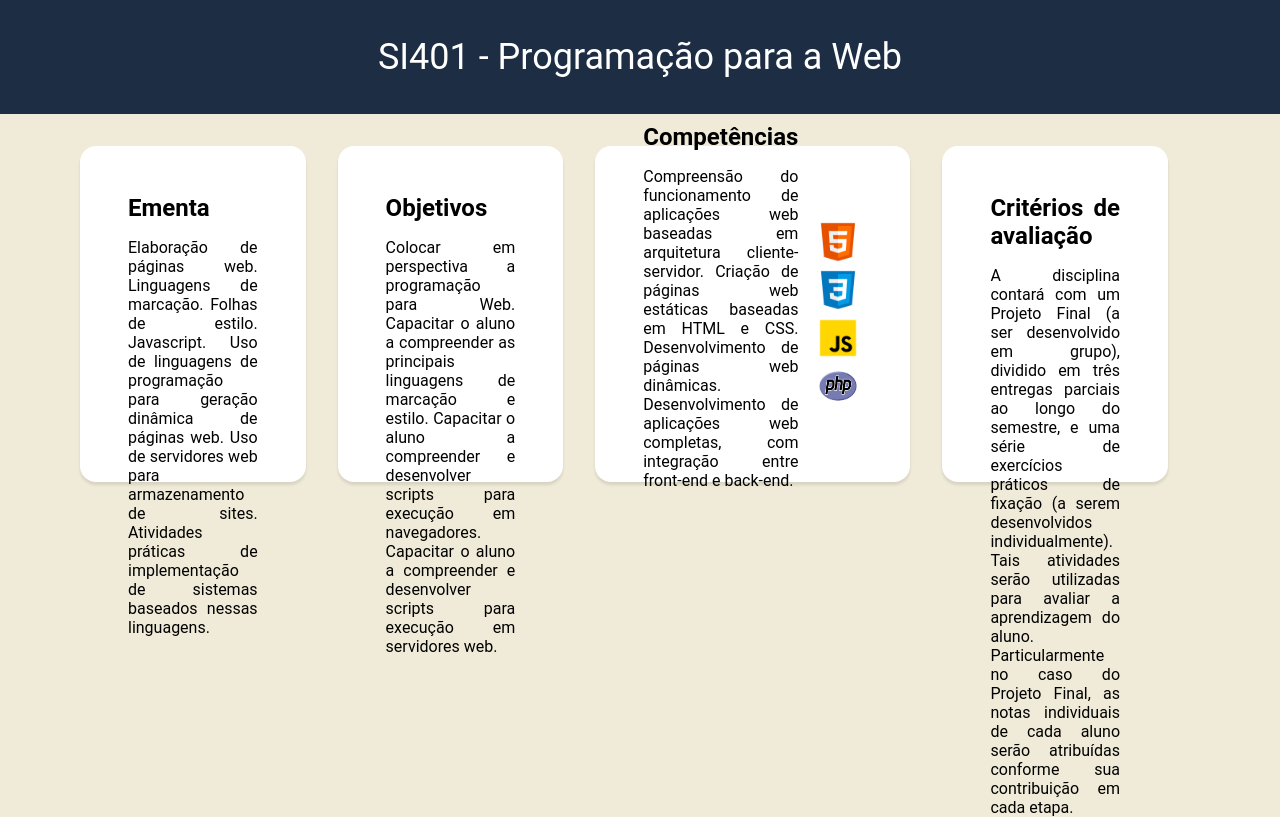
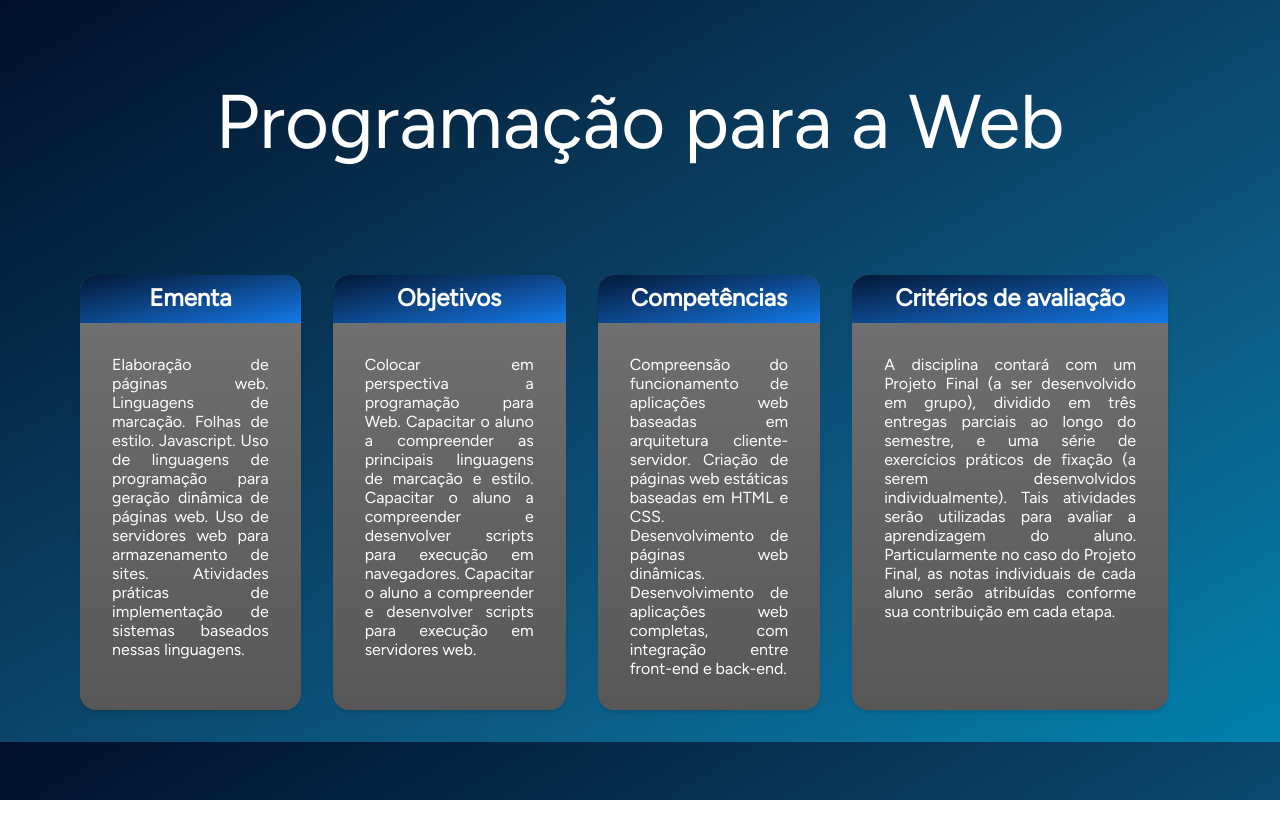
Before and after one commit to GutoRomagnolo/SI401-Page, a plain HTML site: page src/index.html in a window 1280 px wide. Drawn offline with Linux system fonts and the light colour scheme.

Commit message:
feat: redesign do site a ser completo

```diff
--- a/src/index.html
+++ b/src/index.html
@@ -1,70 +1,88 @@
 <!DOCTYPE html>
 <html>
   <head>
-    <link rel="stylesheet" href="styles.css">
+    <link rel="stylesheet" href="styles.css" />
+    <link
+      href="https://fonts.googleapis.com/css?family=Figtree"
+      rel="stylesheet"
+    />
   </head>
   <body>
     <div class="main-container">
       <div class="header-container">
-            <p>SI401 - Programação para a Web</p>
+        <p>Programação para a Web</p>
       </div>
       <div class="class-cards">
         <div class="unitary-card class-menu">
-              <h1>Ementa</h1>
-              <p>
-                Elaboração de páginas web. Linguagens de marcação.
-                Folhas de estilo. Javascript. Uso de linguagens de
-                programação para geração dinâmica de páginas web. Uso
-                de servidores web para armazenamento de sites. Atividades
-                práticas de implementação de sistemas baseados nessas
-                linguagens.
+          <div class="card-header">
+            <h1 class="card-title">Ementa</h1>
+          </div>
+          <div class="card-content">
+            <p class="card-text">
+              Elaboração de páginas web. Linguagens de marcação. Folhas de
+              estilo. Javascript. Uso de linguagens de programação para geração
+              dinâmica de páginas web. Uso de servidores web para armazenamento
+              de sites. Atividades práticas de implementação de sistemas
+              baseados nessas linguagens.
             </p>
           </div>
+        </div>
         <div class="unitary-card class-objective">
-              <h1>Objetivos</h1>
-              <p>
-                Colocar em perspectiva a programação para Web. Capacitar
-                o aluno a compreender as principais linguagens de
-                marcação e estilo. Capacitar o aluno a compreender e
-                desenvolver scripts para execução em navegadores.
+          <div class="card-header">
+            <h1 class="card-title">Objetivos</h1>
+          </div>
+          <div class="card-content">
+            <p class="card-text">
+              Colocar em perspectiva a programação para Web. Capacitar o aluno a
+              compreender as principais linguagens de marcação e estilo.
               Capacitar o aluno a compreender e desenvolver scripts para
-                execução em servidores web.
+              execução em navegadores. Capacitar o aluno a compreender e
+              desenvolver scripts para execução em servidores web.
             </p>
           </div>
+        </div>
         <div class="unitary-card class-skills">
-            <div class="skills-text">
-              <h1>Competências</h1>
-              <p>
-                Compreensão do funcionamento de aplicações web
-                baseadas em arquitetura cliente-servidor. Criação de
-                páginas web estáticas baseadas em HTML e CSS.
-                Desenvolvimento de páginas web dinâmicas.
-                Desenvolvimento de aplicações web completas, com
-                integração entre front-end e back-end.
+          <div class="card-header">
+            <h1 class="card-title">Competências</h1>
+          </div>
+          <div class="card-content">
+            <p class="card-text">
+              Compreensão do funcionamento de aplicações web baseadas em
+              arquitetura cliente-servidor. Criação de páginas web estáticas
+              baseadas em HTML e CSS. Desenvolvimento de páginas web dinâmicas.
+              Desenvolvimento de aplicações web completas, com integração entre
+              front-end e back-end.
             </p>
           </div>
-            <div class="languages-container">
+          <!-- <div class="languages-container">
           <img class="language-icon" src="./assets/icon-html.png">
           <img class="language-icon" src="./assets/icon-css.png">
           <img class="language-icon" src="./assets/icon-js.png">
           <img class="language-icon" src="./assets/icon-php.png">
-            </div>
+        </div> -->
         </div>
         <div class="unitary-card class-objective">
-          <h1>Critérios de avaliação</h1>
-          <p>
-            A disciplina contará com um Projeto Final (a ser
-            desenvolvido em grupo), dividido em três entregas parciais
-            ao longo do semestre, e uma série de exercícios práticos de
-            fixação (a serem desenvolvidos individualmente). Tais
-            atividades serão utilizadas para avaliar a aprendizagem do
-            aluno.
-            Particularmente no caso do Projeto Final, as notas
-            individuais de cada aluno serão atribuídas conforme sua
+          <div class="card-header">
+            <h1 class="card-title">Critérios de avaliação</h1>
+          </div>
+          <div class="card-content" id="example" onclick="showDiv()">
+            <p class="card-text">
+              A disciplina contará com um Projeto Final (a ser desenvolvido em
+              grupo), dividido em três entregas parciais ao longo do semestre, e
+              uma série de exercícios práticos de fixação (a serem desenvolvidos
+              individualmente). Tais atividades serão utilizadas para avaliar a
+              aprendizagem do aluno. Particularmente no caso do Projeto Final,
+              as notas individuais de cada aluno serão atribuídas conforme sua
               contribuição em cada etapa.
             </p>
           </div>
         </div>
       </div>
+    </div>
   </body>
+  <script>
+    function showDiv() {
+      document.getElementById("example").classList.toggle('MyClass');
+    }
+  </script>
 </html>
--- a/src/styles.css
+++ b/src/styles.css
@@ -1,48 +1,45 @@
 body {
-    margin: 0;
-    font-family: 'Roboto', sans-serif;
-    background-color: #f0ebd8;
+  margin: 0;
+  background-image: linear-gradient(to right bottom, #001029, #062a48, #0b456a, #0b628c, #0081ae);
+  font-family: 'Figtree';
 }
 
 h1 {
-    margin: 0;
-    font-size: 1.5rem;
+  margin: 0;
+  font-size: 1.5rem;
 }
 
 .main-container {
-    display: flex;
-    flex-direction: column;
+  display: flex;
+  flex-direction: column;
 }
 
 .header-container {
   display: flex;
-  background-color: #1d2d44;
   color: #ffff;
   justify-content: center;
-  font-size: 36px;
+  font-size: 76px;
   padding: 0 5rem 0 5rem;
 }
 
 .class-cards {
-  color: #000;
+  color: #fff;
   display: flex;
-  flex-direction: row;
-  flex-grow: 1;
   flex-direction: row;
   text-align: justify;
   padding: 2rem 5rem;
 }
 
-.languages-container {
+/* .languages-container {
   display: flex;
   flex-direction: column;
   margin-left: 1rem;
-}
+} */
 
-.language-icon {
+/* .language-icon {
   height: 3rem;
   width: 3rem;
-}
+} */
 
 @media only screen and (max-width: 1000px) {
   .class-cards {
@@ -51,22 +48,39 @@ h1 {
   }
 }
 
+.MyClass {
+  background-color: red;
+}
+
 .unitary-card {
   display: flex;
   flex-direction: column;
-  background-color: #ffff;
-  width: 170rem;
-  height: 15rem;
-  padding: 3rem;
+  background-image: linear-gradient(to bottom, #727272, #6b6b6b, #646464, #5e5e5e, #575757);
   border-radius: 1rem;
   margin-right: 2rem;
   box-shadow: 0 3px 3px rgba(0, 0, 0, 0.1);
 }
 
-.class-skills {
-  display: flex;
-  flex-direction: row;
+.card-header {
+  background-image: linear-gradient(to right bottom, #051937, #092f60, #0d478b, #1060ba, #127aeb);
+  height: 3rem;
+  border-radius: 1rem 1rem 0 0;
   align-items: center;
 }
 
+.card-title {
+  text-align: center;
+  padding-top: 0.5rem;
+}
+
+.card-text {
+  padding: 2rem;
+  margin: 0;
+}
+
+/* .class-skills {
+  display: flex;
+  flex-direction: row;
+} */
+
 /*#3e5c76*/
```
Lines whose indentation alone changed are shown as unchanged.
